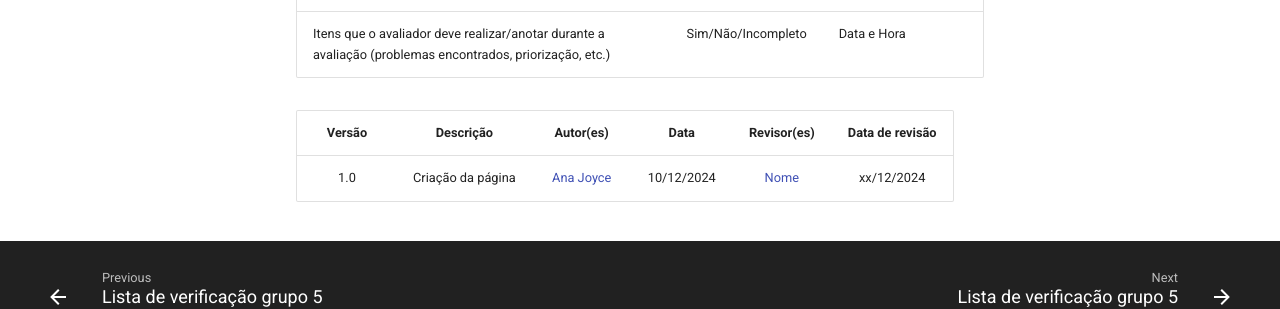
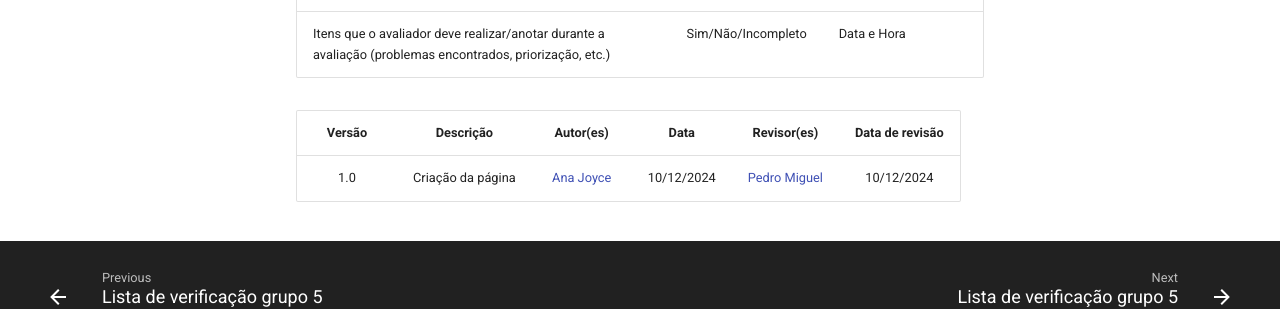
Before and after one commit to Interacao-Humano-Computador/2024.2-Grupo04, an MkDocs documentation site: the page built from docs/avaliacoes/entrega4/avaliacao.md, in a window 1280 px wide and 900 px high, scrolled down 739 px. Shown: the part 522-831 px from the top of the window. Built offline with MkDocs 1.6.1 and Material for MkDocs 9.7.7, drawn with Linux system fonts in a browser that asks for light colours; comment, search, counter and statistics services are not loaded.

Commit message:
Revisão da entrega 4

```diff
--- a/docs/avaliacoes/entrega4/avaliacao.md
+++ b/docs/avaliacoes/entrega4/avaliacao.md
@@ -22,4 +22,4 @@
 
 | Versão |                 Descrição                 |                     Autor(es)                     |    Data    |                     Revisor(es)                     | Data de revisão |
 | :----: | :--------------------------------------: | :-----------------------------------------------: | :--------: | :-------------------------------------------------: | :-------------: |
-|  1.0   |            Criação da página            | [Ana Joyce](https://github.com/anajoyceamorim)     | 10/12/2024 | [Nome](https://github.com/)        |   xx/12/2024    |
+|  1.0   |            Criação da página            | [Ana Joyce](https://github.com/anajoyceamorim)     | 10/12/2024 | [Pedro Miguel](https://github.com/pedroMADBR)        |   10/12/2024    |
```
